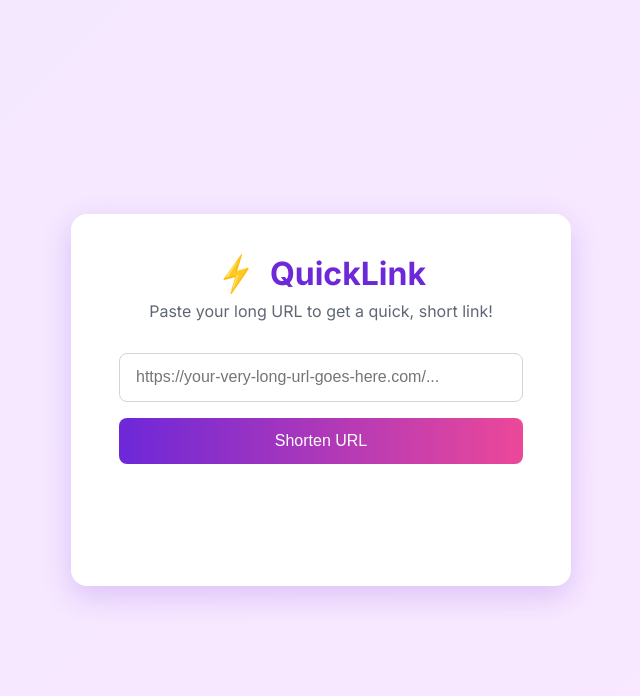
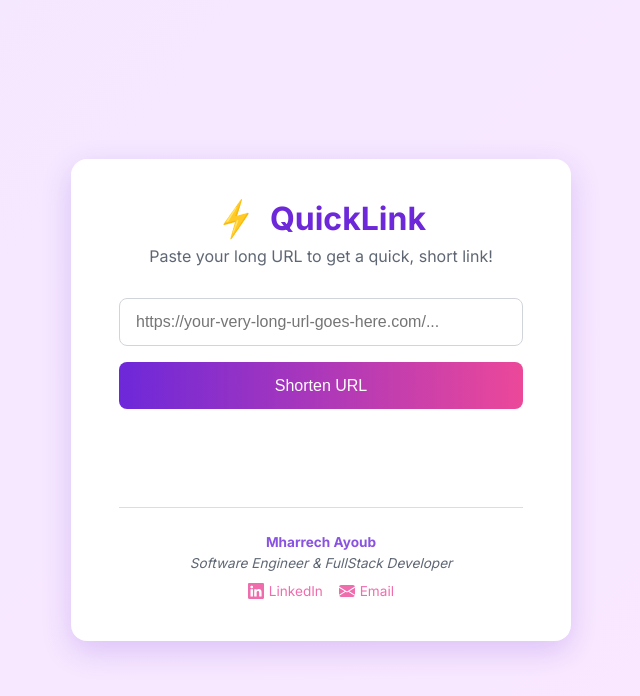
Before and after one commit to Amsmoox/ShortCutUrl, a plain HTML site: page static/index.html in a window 1280 px wide. Shown: the whole page, without its empty margins (319-959 px from the left). Drawn offline with Linux system fonts and the light colour scheme.

Commit message:
[Go] [html]: add footer section with social links and styling to index.html

```diff
--- a/static/index.html
+++ b/static/index.html
@@ -178,6 +178,51 @@
         .error.visible {
             opacity: 1;
         }
+
+        /* Footer styles */
+        .footer {
+            margin-top: 2rem;
+            padding-top: 1.5rem;
+            border-top: 1px solid var(--input-border);
+            text-align: center;
+            font-size: 0.85rem;
+            color: var(--text-color);
+            opacity: 0.8;
+            line-height: 1.5;
+        }
+
+        .footer .name {
+            font-weight: 600;
+            color: var(--primary-color);
+        }
+
+        .footer .title {
+            font-style: italic;
+            margin-bottom: 0.5rem;
+        }
+
+        .footer .social {
+            display: flex;
+            justify-content: center;
+            gap: 1rem;
+            margin-top: 0.5rem;
+        }
+
+        .footer a {
+            color: var(--secondary-color);
+            text-decoration: none;
+            transition: color 0.2s ease;
+            display: inline-flex;
+            align-items: center;
+        }
+
+        .footer a:hover {
+            color: var(--primary-color);
+        }
+
+        .footer a svg {
+            margin-right: 0.3rem;
+        }
     </style>
 </head>
 <body>
@@ -190,6 +235,26 @@
         </form>
         <div id="result" role="alert" aria-live="polite"></div>
         <div id="error-message" class="error" role="alert" aria-live="polite"></div>
+
+        <!-- New footer section -->
+        <div class="footer">
+            <div class="name">Mharrech Ayoub</div>
+            <div class="title">Software Engineer & FullStack Developer</div>
+            <div class="social">
+                <a href="https://www.linkedin.com/in/ayoubmharrech/" target="_blank" rel="noopener noreferrer">
+                    <svg xmlns="http://www.w3.org/2000/svg" width="16" height="16" fill="currentColor" viewBox="0 0 16 16">
+                        <path d="M0 1.146C0 .513.526 0 1.175 0h13.65C15.474 0 16 .513 16 1.146v13.708c0 .633-.526 1.146-1.175 1.146H1.175C.526 16 0 15.487 0 14.854V1.146zm4.943 12.248V6.169H2.542v7.225h2.401zm-1.2-8.212c.837 0 1.358-.554 1.358-1.248-.015-.709-.52-1.248-1.342-1.248-.822 0-1.359.54-1.359 1.248 0 .694.521 1.248 1.327 1.248h.016zm4.908 8.212V9.359c0-.216.016-.432.08-.586.173-.431.568-.878 1.232-.878.869 0 1.216.662 1.216 1.634v3.865h2.401V9.25c0-2.22-1.184-3.252-2.764-3.252-1.274 0-1.845.7-2.165 1.193v.025h-.016a5.54 5.54 0 0 1 .016-.025V6.169h-2.4c.03.678 0 7.225 0 7.225h2.4z"/>
+                    </svg>
+                    LinkedIn
+                </a>
+                <a href="mailto:mharrech.ayoub@gmail.com">
+                    <svg xmlns="http://www.w3.org/2000/svg" width="16" height="16" fill="currentColor" viewBox="0 0 16 16">
+                        <path d="M.05 3.555A2 2 0 0 1 2 2h12a2 2 0 0 1 1.95 1.555L8 8.414.05 3.555ZM0 4.697v7.104l5.803-3.558L0 4.697ZM6.761 8.83l-6.57 4.027A2 2 0 0 0 2 14h12a2 2 0 0 0 1.808-1.144l-6.57-4.027L8 9.586l-1.239-.757Zm3.436-.586L16 11.801V4.697l-5.803 3.546Z"/>
+                    </svg>
+                    Email
+                </a>
+            </div>
+        </div>
     </div>
 
     <script>
```
